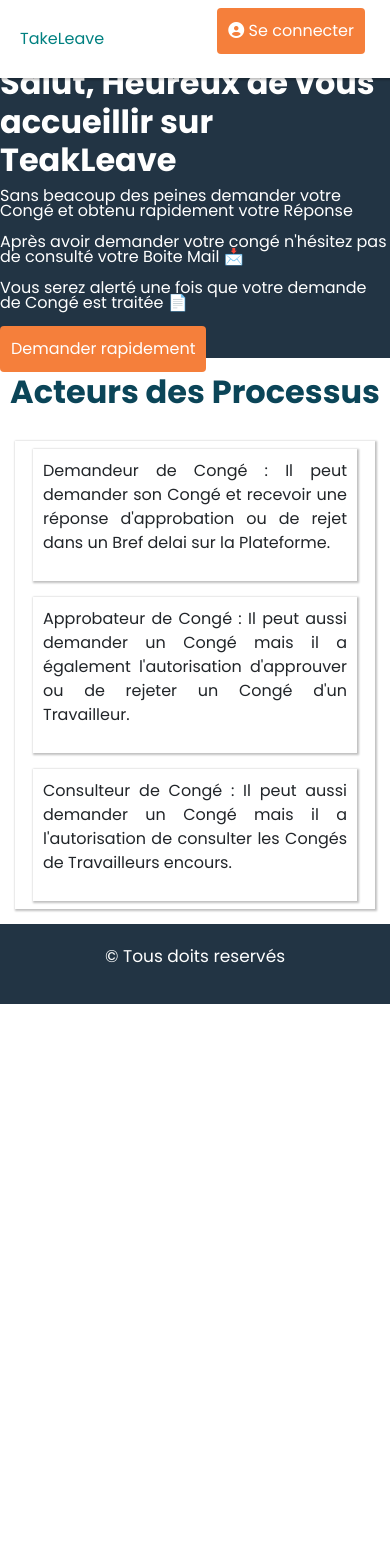
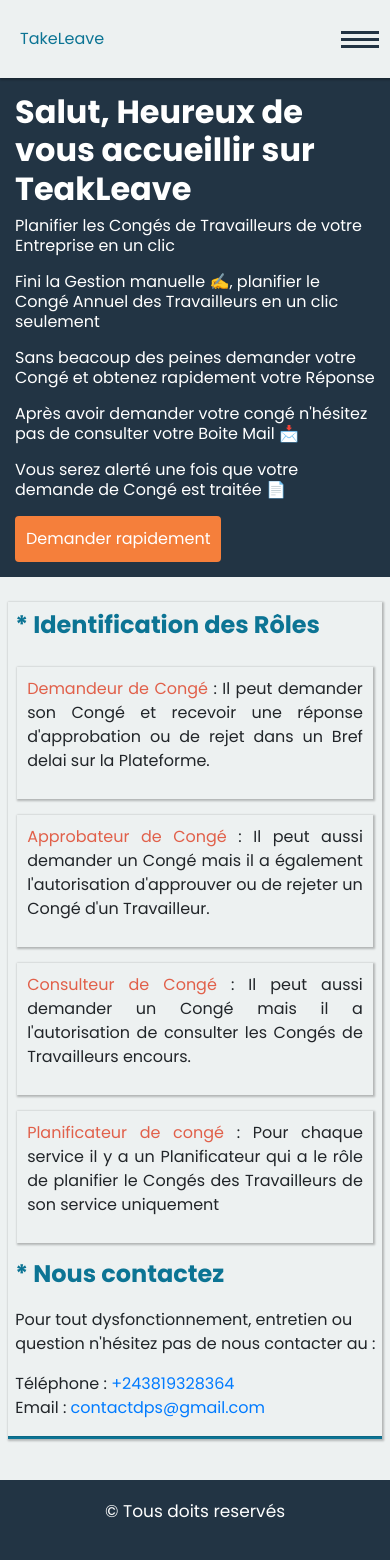
Before and after one commit to Henriprogrammmeurweb/codeSourceMemoireEsis2023, a Django app: page / in a window 390 px wide. Before the commit the page ends 1004 px from the top, so only its background shows below. Run offline with Django 4.2, Linux system fonts and the light colour scheme; some libraries are stand-ins or nearby versions.

Commit message:
Mise en forme de la page index et adaption sur les pétits ecrans

```diff
--- a/AppAccount/templates/index/index.html
+++ b/AppAccount/templates/index/index.html
@@ -7,21 +7,23 @@
         margin: 0;
         box-sizing: border-box;
     }
+    .index{
+        background-color: rgb(237, 241, 241);
+        padding-bottom: 25px;
+    }
 
     .description {
         margin-top: 78px;
         background-color: rgb(34, 52, 68);
-        height: 280px;
+        height: 310px;
         color: white;
         display: flex;
         justify-content: center;
         align-items: center;
         line-height : 15px;
     }
-
-    .description h2 {
+    .description h2{
         font-weight: bold;
-
     }
     .description .texte-description .link{
         margin-top: 15px;
@@ -37,60 +39,104 @@
 
     .titre-fonctionnement {
         display: flex;
-        justify-content: center;
-        align-items: center;
+        justify-content: flex-start;
+        align-items: flex-start;
 
     }
 
-    .titre-fonctionnement h2 {
-        color: rgb(11, 69, 88);
-        margin-top: 15px;
-        margin-bottom: 15px;
+    .titre-fonctionnement p {
+        color: rgb(12, 116, 148);
+        font-size: x-large;
+        margin-left: 2%;
+        padding-top: 5px;
         font-weight: bold;
 
     }
+    .fonctionContact{
+        box-shadow: 1px 1px 2px 1px rgba(0, 0, 0, 0.25);
+        margin: 0 2% 0 2% ;
+        margin-top: 25px;
 
+    }
     .detail-fonctionnement {
         display: flex;
         justify-content: center;
         align-items: center;
-        flex-direction: column;
-        box-shadow: 1px 1px 2px 1px rgba(0, 0, 0, 0.25);
-        margin: 15px;
+        flex-wrap: wrap;
+
+
 
     }
 
     .detail-fonctionnement .detail {
         display: flex;
-        justify-content: center;
+        justify-content: flex-start;
         align-items: center;
         flex-direction: column;
-        width:90%;
-        background-color: white;
+        width:304px;
+        height: 150px;
+        background-color: rgb(237, 241, 241);
         box-shadow: 1px 1px 2px 1px rgba(0, 0, 0, 0.25);
         padding: 10px;
         margin: 8px;
         text-align: justify;
     }
+    .detail-fonctionnement .detail p span{
+        color: rgb(225 96 74);
+    }
+    .contact #titrecontact{
+        color: rgb(12, 116, 148);
+        font-size: x-large;
+        margin-left: 2%;
+        padding-top: 5px;
+        font-weight: bold;
+    }
+    .contact p{
+        margin-left: 2%;
+    }
+    .contact ul li{
+        list-style: none;
+        margin-left: 2%;
+
+    }
+
+
+    /*Media screen*/
+    @media(max-width:900px){
+        .description{
+            height: auto;
+            padding: 15px;
+            line-height: 20px;
+
+        }
+        .detail-fonctionnement .detail{
+            width: 95%;
+            height: auto;
+        }
+    }
 
 </style>
 
 
+<section class="index">
     <div class="description">
         <div class="texte-description">
-        <h2><span>Salut,</span> Heureux de vous accueillir sur TeakLeave</h2>
-        <p>Sans beacoup des peines demander votre Congé et obtenu rapidement votre Réponse</p>
-        <p>Après avoir demander votre congé n'hésitez pas de consulté votre Boite Mail 📩</p>
+            <h2>Salut, Heureux de vous accueillir sur TeakLeave </h2>
+            <p>Planifier les Congés de Travailleurs de votre Entreprise en un clic</p>
+            <p>Fini la Gestion manuelle ✍️, planifier le Congé Annuel des Travailleurs en un clic seulement</p>
+            <p>Sans beacoup des peines demander votre Congé et obtenez rapidement votre Réponse</p>
+            <p>Après avoir demander votre congé n'hésitez pas de consulter votre Boite Mail 📩</p>
             <p>Vous serez alerté une fois que votre demande de Congé est traitée 📄</p>
-        <div class="link"><a href="{% url 'loginUser' %}" class="btn">Demander rapidement</a></div>
+            <div class="link"><a href="{% url 'loginUser' %}" class="btn"> Demander rapidement</a></div>
         </div>
     </div>
+    <div class="fonctionContact">
         <div class="titre-fonctionnement">
-    <h2>Acteurs des Processus</h2>
+            <p>* Identification des Rôles</p>
         </div>
         <div class="detail-fonctionnement">
             <div class="detail">
-        <p><span>Demandeur de Congé</span> : Il peut demander son Congé et recevoir une réponse d'approbation ou de
+                <p><span>Demandeur de Congé </span> : Il peut demander son Congé et recevoir une réponse d'approbation ou de
                     rejet dans un Bref delai sur la Plateforme.</p>
             </div>
             <div class="detail">
@@ -101,6 +147,20 @@
                 <p><span>Consulteur de Congé</span> : Il peut aussi demander un Congé mais il a l'autorisation de consulter les
                     Congés de Travailleurs encours.</p>
             </div>
+            <div class="detail">
+                <p><span>Planificateur de congé</span> : Pour chaque service il y a un Planificateur qui a le rôle de planifier le Congés des Travailleurs de son service uniquement</p>
             </div>
+        </div>
+        <div class="contact">
+            <p id="titrecontact">* Nous contactez</p>
+            <p>Pour tout dysfonctionnement, entretien ou question n'hésitez pas de nous contacter au :</p>
+            <ul>
+                <li>Téléphone : <a href="tel:+243819328364">+243819328364</a></li>
+                <li>Email : <a href="mailto:contactdps@gmail.com">contactdps@gmail.com</a></li>
+            </ul>
+            <hr style="background-color: rgb(12, 116, 148);height: 2px;width: 100%;">
+        </div>
+    </div>
+</section>
 
 {% endblock content %}
--- a/AppPersonnel/templates/grade/listeGrade.html
+++ b/AppPersonnel/templates/grade/listeGrade.html
@@ -52,8 +52,8 @@
                 <th>Designation</th>
                 <th>Date Création</th>
                 <th>Date Modification</th>
-                <th><i class="fa fa-pencil" aria-hidden="true"></i></a></th>
-                <th><i class="fa fa-trash" aria-hidden="true"></i></a></th>
+                <th>Modifier</th>
+                <th>Supprimer</th>
             </tr>
             {% for liste_object in liste_object %}
               <tr>
--- a/AppPersonnel/views.py
+++ b/AppPersonnel/views.py
@@ -186,7 +186,7 @@ def modifPersonnel(request,id):
         form=forms.FormChangePersonnel(request.POST, request.FILES,instance=get_personnel)
         if form.is_valid():
             form.save()
-            sweetify.success(request, "Information d'un Personnel changées avec succès !")
+            sweetify.success(request, "Information d'un Personnel changée avec succès !")
             return redirect('listePersonnel')
         else:
             sweetify.error(request,"Informations non changées !")
--- a/AppPlanning/templates/annee/listeAnnee.html
+++ b/AppPlanning/templates/annee/listeAnnee.html
@@ -52,8 +52,8 @@
                 <th>Designation</th>
                 <th>Date début</th>
                 <th>Date fin</th>
-                <th><i class="fa fa-pencil" aria-hidden="true"></i></a></th>
-                <th><i class="fa fa-trash" aria-hidden="true"></i></a></th>
+                <th>Modifier</th>
+                <th>Supprimer</th>
             </tr>
             {% for liste_object in liste_object %}
               <tr>
--- a/AppPlanning/templates/planning/listePlanning.html
+++ b/AppPlanning/templates/planning/listePlanning.html
@@ -55,8 +55,8 @@
                 <th>Date Début</th>
                 <th>Date Fin</th>
                 <th>Total Jours</th>
-                <th><i class="fa fa-pencil" aria-hidden="true"></i></a></th>
-                <th><i class="fa fa-trash" aria-hidden="true"></i></a></th>
+                <th>Modifier</th>
+                <th>Supprimer</th>
             </tr>
             {% for liste_object in liste_object %}
               <tr>
--- a/templates/navbar.html
+++ b/templates/navbar.html
@@ -13,15 +13,14 @@
         top: 0;
         height: 78px;
         width: 100%;
-        background-color: white;
+        background-color: rgb(237, 241, 241);
         box-shadow: 1px 1px 2px 1px rgba(0, 0, 0, 0.25);
-        overflow: hidden;
         z-index: 1000;
     }
 
     header nav .logo a {
         text-decoration: none;
-        color: teal;
+        color: rgb(12, 116, 148);
         margin-left: 20px;
 
 
@@ -46,7 +45,82 @@
     header nav .menu li a:hover{
         color: white;
     }
+    header nav .burger{
+        width: 40px;
+        height: 40px;
+        display: flex;
+        justify-content: center;
+        align-items: center;
+        flex-direction: column;
+        display: none;
+    }
+    header nav .burger span{
+        width: 38px;
+        height: 3px;
+        background-color: rgb(34, 52, 68);
+    }
+    header nav .burger::before{
+        content: "";
+        position: absolute;
+        width: 38px;
+        height: 3px;
+        background-color: rgb(34, 52, 68);
+        transform: translateY(7px);
 
+    }
+    header nav .burger::after{
+        content: "";
+        position: absolute;
+        width: 38px;
+        height: 3px;
+        background-color: rgb(34, 52, 68);
+        transform: translateY(-7px);
+
+    }
+
+    /*Media*/
+    @media(max-width:510px){
+        header nav .menu {
+            display: none;
+        }
+        header nav .burger{
+        width: 40px;
+        height: 40px;
+        display: flex;
+        justify-content: center;
+        align-items: center;
+        flex-direction: column;
+        margin-right: 10px;
+
+    }
+    header nav .burger span.active{
+        width: 0%;
+    }
+    header nav .burger.active::after{
+        content: "";
+        position: absolute;
+        transform: rotate(45deg);
+    }
+    header nav .burger.active::before{
+        content: "";
+        position: absolute;
+        transform: rotate(-45deg);
+    }
+    header nav .menu.responsive{
+        display: flex;
+        justify-content: center;
+        align-items: flex-start;
+        background-color: rgb(33, 99, 153);
+        flex-direction: column;
+        position: absolute;
+        width: 100%;
+        height: 165px;
+        top: 80px;
+        padding: 15px;
+        z-index: 10000px;
+
+    }
+    }
 </style>
 
 
@@ -73,3 +147,15 @@
         </ul>
     </nav>
 </header>
+
+<script>
+    let burgers=document.querySelector('.burger');
+    let burger_spans=document.querySelector('.burger span');
+    let menus=document.querySelector('.menu');
+
+    burgers.addEventListener('click',()=>{
+        burgers.classList.toggle('active');
+        burger_spans.classList.toggle('active');
+        menus.classList.toggle('responsive');
+    });
+</script>
```
Also changed, not shown: AppAccount/templates/login/login.html (+13 -5 lines), AppPersonnel/templates/sidebar/sidebar.html (+31 -7 lines). Lines whose indentation alone changed are shown as unchanged.
